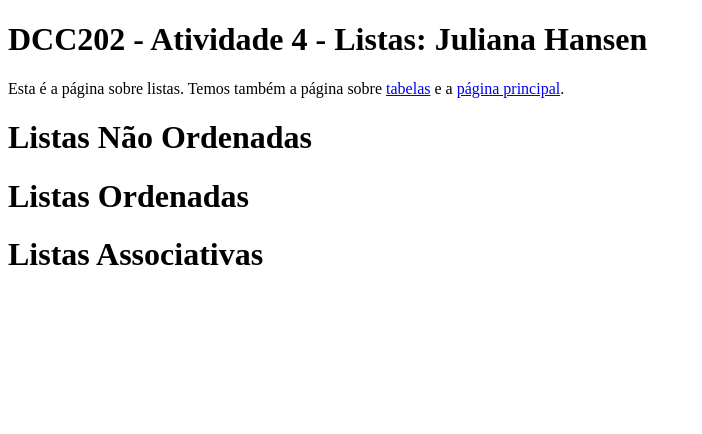
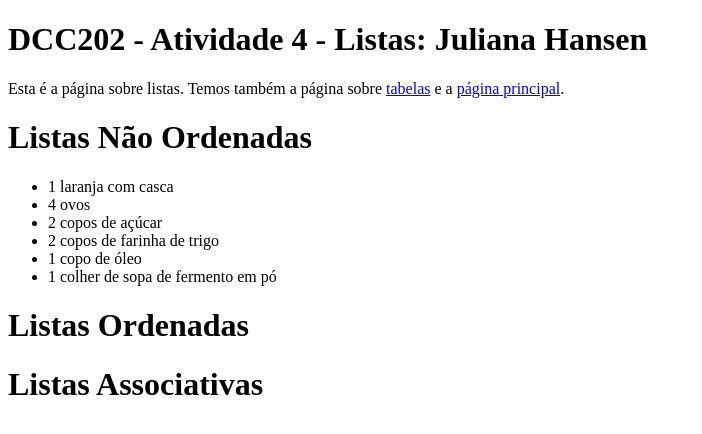
Before and after one commit to ufjf-dcc202/ufjf-dcc202-2025-1-b-atv04-JulianaHansen, a plain HTML site: page listas.html in a window 1280 px wide. Shown: the whole page, without its empty margins (0-702 px from the left). Drawn offline with Linux system fonts and the light colour scheme.

Commit message:
Adiciona lista não ordenada

```diff
--- a/listas.html
+++ b/listas.html
@@ -10,6 +10,15 @@
         <h1>DCC202 - Atividade 4 - Listas: Juliana Hansen</h1>
         <p>Esta é a página sobre listas. Temos também a página sobre <a href="tabelas.html">tabelas</a> e a <a href="index.html">página principal</a>.</p>
         <h1>Listas Não Ordenadas</h1>
+        <ul>
+            <li>1 laranja com casca</li>
+            <li>4 ovos</li>
+            <li>2 copos de açúcar</li>
+            <li>2 copos de farinha de trigo</li>
+            <li>1 copo de óleo</li>
+            <li>1 colher de sopa de fermento em pó</li>
+        </ul>
+
         <h1>Listas Ordenadas</h1>
         <h1>Listas Associativas</h1>
     </main>
```
